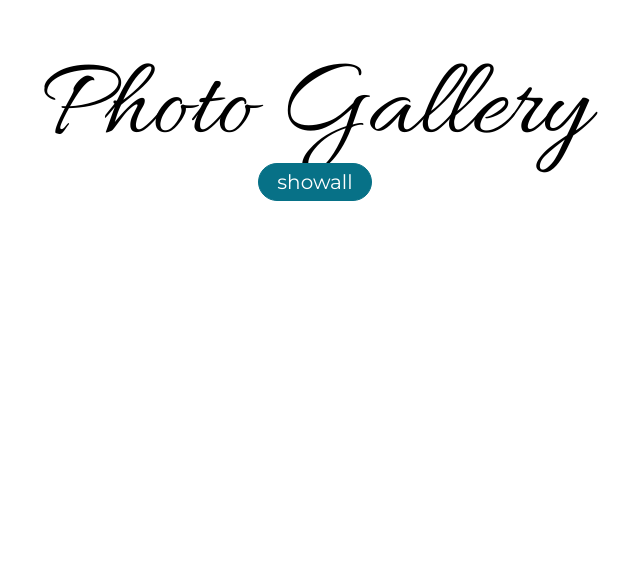
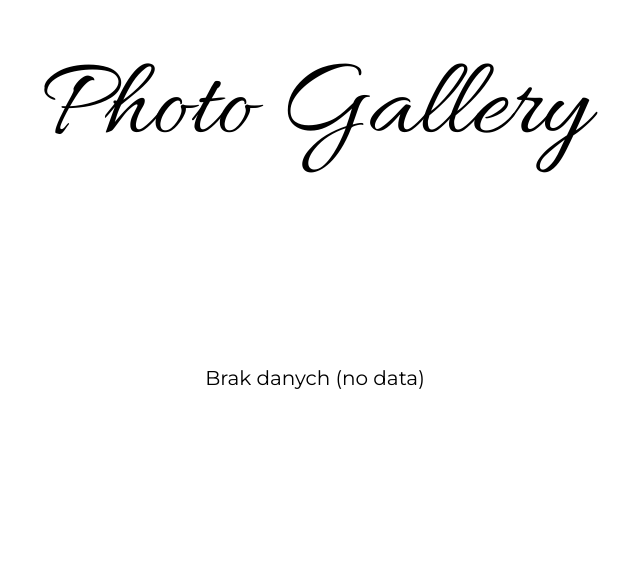
Before and after one commit to MrVaath/Cognifide_UI_homework, a website built with webpack: page src/index.html in a window 1280 px wide. Shown: the whole page, without its empty margins (325-965 px from the left). Built offline with nearby package versions, Linux system fonts and the light colour scheme; no server answers.

Commit message:
Protection against errors - rendering empty page

```diff
--- a/package.json
+++ b/package.json
@@ -2,7 +2,7 @@
   "name": "photo-gallery",
   "author": "Patryk Wylegala",
   "license": "MIT",
-  "version": "3.0.1",
+  "version": "3.0.2",
   "main": "js/main.js",
   "scripts": {
     "build-dev": "webpack --mode development",
--- a/src/js/main.js
+++ b/src/js/main.js
@@ -30,6 +30,9 @@ const controlImages = async () => {
     imagesView.onInitialized(allImages);
     loaderView.clearLoader();
   } catch (error) {
+    imagesView.onInitialized([]);
+    loaderView.clearLoader();
+
     console.error(error);
   }
 };
--- a/src/js/views/filters.js
+++ b/src/js/views/filters.js
@@ -5,7 +5,7 @@ import * as imagesView from './images';
 /**
  * Header filters element
  */
-const filters = document.querySelector('.header__filters');
+export const filters = document.querySelector('.header__filters');
 
 // FUNCTIONS //
 /**
--- a/src/js/views/images.js
+++ b/src/js/views/images.js
@@ -45,12 +45,13 @@ export const showMoreButton = document.querySelector('.show-more__button');
 
 // FUNCTIONS //
 /**
- * Save all images to the system, render them and available filters and set listeners
+ * Save all images to the system, render them and available filters and set listeners (if array of images aren't empty - otherwise render an empty page)
  * @param {{ id: number, url: string, large_url: string, source_id: number, copyright: string, site: string }[]} images An array that stores objects with images
  * @example
  * saveImages([{ id: 114, url: 'https://splashbase.s3.amazonaws.com', ... }, { id: 294, url: 'https://splashbase.s3.amazonaws.com', ... }]);
  */
 export const onInitialized = (images) => {
+  if (images.length) {
     activeFilter = 'showall';
     allImages[activeFilter] = images;
 
@@ -59,6 +60,9 @@ export const onInitialized = (images) => {
 
     setModalClick();
     setButtonClick();
+  } else {
+    renderEmptyPage();
+  }
 };
 
 /**
@@ -211,3 +215,16 @@ const isShowMoreButtonVisible = (toggle) => {
 export const clearImage = () => {
   gallery.innerHTML = '';
 };
+
+/**
+ * Render a container for a blank page. Display a message and remove the buttons (show more and filters)
+ */
+const renderEmptyPage = () => {
+  const noData = `
+    <div class="gallery__empty">Brak danych (no data)</div>
+  `;
+
+  gallery.insertAdjacentHTML('beforeend', noData);
+  showMoreContainer.remove();
+  filtersView.filters.remove();
+};
--- a/src/sass/style.scss
+++ b/src/sass/style.scss
@@ -137,6 +137,17 @@ body {
           }
         }
       }
+    }
+
+    // EMPTY
+    &__empty {
+      display: flex;
+      justify-content: center;
+      align-items: center;
+      width: 100%;
+      height: 50vh;
+      font-size: 20px;
+      user-select: none;
     }
 
     // LOADER CONTAINER //
```
Also changed, not shown: README.md. Lines whose indentation alone changed are shown as unchanged.
